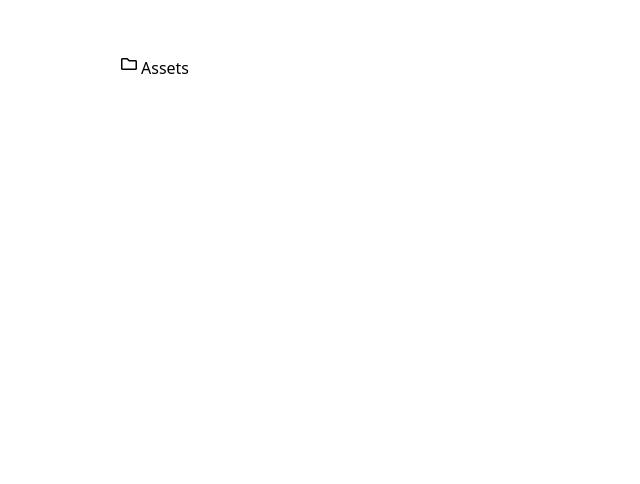
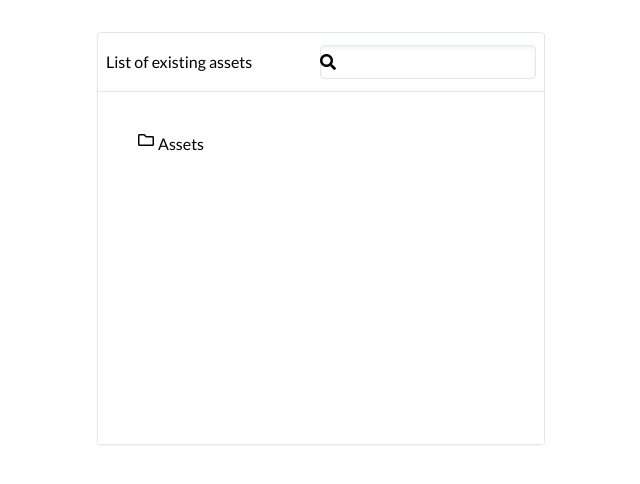
Before and after one commit to minedun6/sym-library, a Vue app: page / in a window 1280 px wide. Shown: the top 484 px of the page, without its empty margins (319-959 px from the left). Built offline with nearby package versions, Linux system fonts and the light colour scheme.

Commit message:
Re-added panel including search input

```diff
--- a/index.html
+++ b/index.html
@@ -1,14 +1,25 @@
 <!DOCTYPE html>
 <html>
-  <head>
+<head>
     <meta charset="utf-8">
     <meta name="viewport" content="width=device-width,initial-scale=1.0">
+    <link href="https://fonts.googleapis.com/css?family=Lato:300,400,700" rel="stylesheet">
     <link rel="stylesheet" href="https://cdn.jsdelivr.net/npm/tailwindcss/dist/tailwind.min.css">
     <link rel="stylesheet" href="https://use.fontawesome.com/releases/v5.0.10/css/all.css">
     <title>library</title>
-  </head>
-  <body>
-    <div id="app"></div>
-    <!-- built files will be auto injected -->
-  </body>
+    <style>
+        html {
+            -moz-osx-font-smoothing: grayscale;
+            -webkit-font-smoothing: antialiased;
+            text-rendering: optimizeLegibility;
+        }
+        .font-sans {
+            font-family: "Lato";
+        }
+    </style>
+</head>
+<body class="font-sans">
+<div id="app"></div>
+<!-- built files will be auto injected -->
+</body>
 </html>
--- a/src/App.vue
+++ b/src/App.vue
@@ -2,12 +2,30 @@
     <div id="app">
         <div class="min-h-screen bg-grey-darker p-8">
             <div class="max-w-md mx-auto">
+                <div class="mb-2 border-solid border-grey-light rounded border shadow-sm">
+                    <div
+                        class="flex justify-between items-center bg-grey-lighter px-2 py-3 border-solid border-grey-light border-b">
+                        <span>List of existing assets</span>
+                        <span class="relative">
+                            <i class="absolute pin-r pin-t mt-055 mr-3 fas fa-search"></i>
+                            <input type="text"
+                                   class="border border-solid border-grey-light bg-grey-white leading-normal p-1 pr-8 rounded outline-0 shadow-inner"
+                                   title=""
+                                   v-model="query"
+                                   @input="searchForNode"
+                            />
+                        </span>
+                    </div>
+                    <div class="p-3 bg-white p-4">
                         <div class="tree bg-white p-4 rounded overflow-y-scroll h-80">
                             <transition-group name="list">
                                 <div v-for="node in tree" :key="node.id">
-              <tree-menu :node="node" :tree="node.children" :depth="0" @bus="bus" :selectedNode="selectedNode"></tree-menu>
+                                    <tree-menu :node="node" :tree="node.children" :depth="0" @bus="bus"
+                                               :selectedNode="selectedNode"></tree-menu>
                                 </div>
                             </transition-group>
+                        </div>
+                    </div>
                 </div>
             </div>
         </div>
@@ -26,13 +44,35 @@
         data() {
             return {
                 tree: sourceData,
-        selectedNode: null
+                selectedNode: null,
+                query: ''
             };
         },
         methods: {
             bus: function (data) {
                 this.selectedNode = data.id
+            },
+            findAll: function (data, query) {
+                let results = [];
+
+                if (!Array.isArray(data)) {
+                    return;
                 }
+
+                data.forEach((node) => {
+                    if (node.text.toLowerCase().includes(query.toLowerCase())) {
+                        results.push(node);
+                    }
+                    results = Array.prototype.concat.apply(results,
+                        this.findAll(node.children, query)
+                    );
+                });
+
+                return results;
+            },
+            searchForNode: _.debounce(function () {
+                console.log(this.findAll(this.tree, 'pdf'))
+            }, 1000)
         }
     };
 </script>
@@ -41,11 +81,12 @@
     .h-80 {
         height: 20rem;
     }
+
     /* Custom styles for scrollbar */
     ::-webkit-scrollbar-track {
         -webkit-border-radius: 10px;
         border-radius: 10px;
-    -webkit-box-shadow: inset 0 0 6px rgba(0,0,0,0.3);
+        -webkit-box-shadow: inset 0 0 6px rgba(0, 0, 0, 0.3);
     }
 
     ::-webkit-scrollbar {
@@ -75,10 +116,13 @@
     .list-enter-active, .list-leave-active {
         transition: all .2s ease-in-out;
     }
-  .list-enter, .list-leave-to /* .list-leave-active below version 2.1.8 */ {
+
+    .list-enter, .list-leave-to /* .list-leave-active below version 2.1.8 */
+    {
         opacity: 0;
         transform: translateX(-30px);
     }
+
     .far {
         -webkit-transition: all 0.5s;
         transition: all 0.5s;
--- a/src/components/TreeMenu.vue
+++ b/src/components/TreeMenu.vue
@@ -32,9 +32,6 @@ export default {
     isFolder(node) {
       return node.type_id == '2';
     },
-    selectNode(node) {
-      this.$emit('selectedNode', {node});
-    },
     labelClasses(node) {
       return [{ "has-children": this.node.children.length > 0 }, {'bg-blue-light p-2 rounded' : this.selectedNode && this.selectedNode == node.id}];
     }
```
Also changed, not shown: 1 other file (tests, documents, lock files or other folders). Lines whose indentation alone changed are shown as unchanged.
